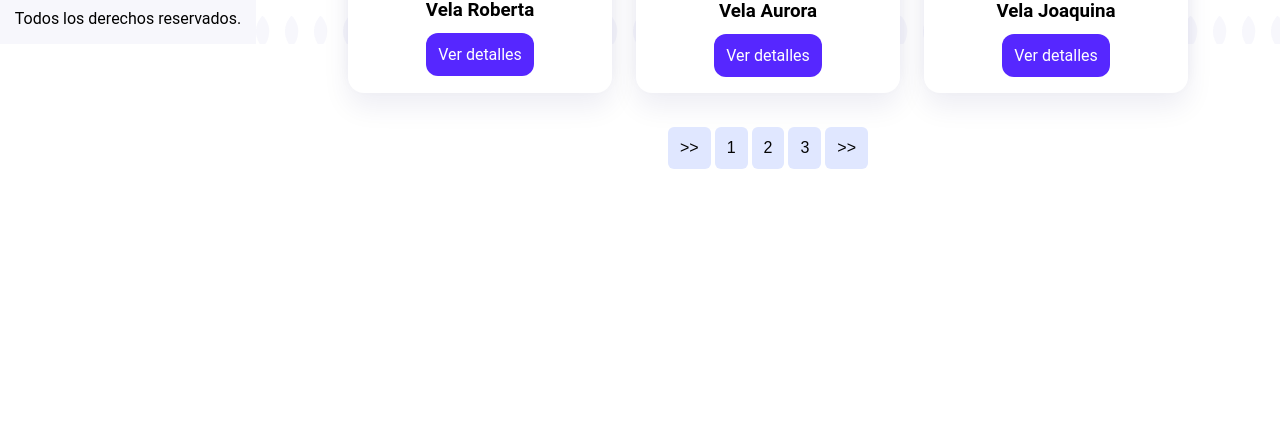
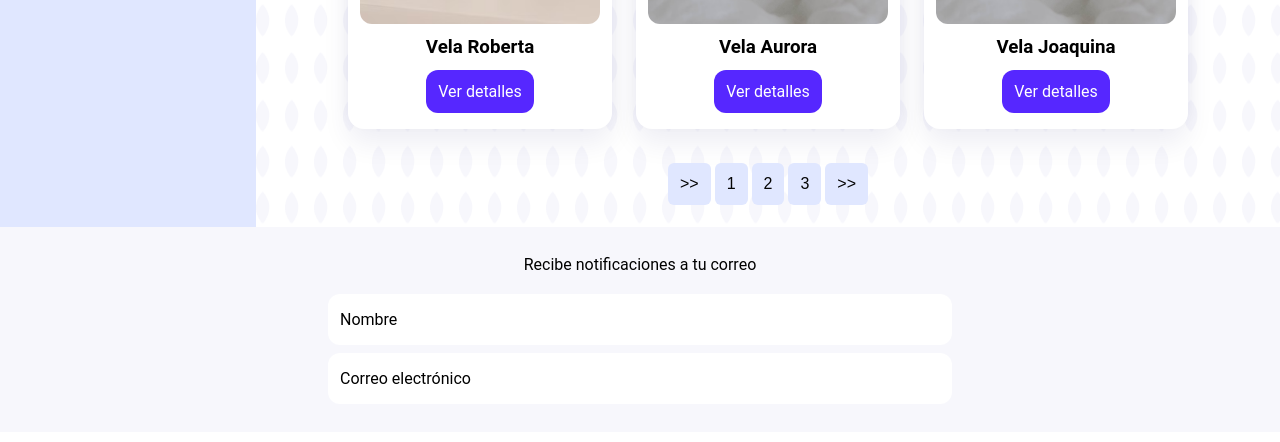
Before and after one commit to jacintaiglesiasl/Desafio-4_2, a plain HTML site: page index.html in a window 1280 px wide. Shown: the part 756-1198 px from the top of the page. Before the commit the page ends 927 px from the top, so only its background shows below. Drawn offline with Linux system fonts and the light colour scheme; files whose address does not match are found by name.

Commit message:
Cambios3

```diff
--- a/assets/css/style.css
+++ b/assets/css/style.css
@@ -9,12 +9,13 @@ body {
 body {
     display: grid;
     height: 100vh;
-    grid-template-rows: 10% 12% 68% 10% ;
+    grid-template-rows: 10% 12% auto auto 10% ;
     grid-template-columns: 100% ;
     grid-template-areas:
     "nav"
     "section"
     "main"
+    "aside"
     "footer";
 
     /* eliminar menu */
@@ -60,6 +61,17 @@ main {
 .pages {
     margin-bottom: 36px;
 }
+ /* edición input*/
+ .input {
+    display: flex;
+    background-color: white;
+    align-items: center;
+    border-radius: 12px;
+    width: 380px;
+    padding-left: 12px;
+    padding-right: 12px;
+    margin: 4px;
+}
 }
 }
 
@@ -67,13 +79,13 @@ main {
 @media screen and (min-width: 577px) {
     body {
         display: grid;
-        height: 100vh;
-        grid-template-rows: 10% 80% 10%;
+        grid-template-rows: 10% auto auto 5%;
         grid-template-columns: 20% 80% ;
         grid-template-areas:
           "nav section"
           "nav main"
-          "footer main";
+          "aside aside"
+          "footer footer";
 
         /* edición hamburguesa*/
     .menu {
@@ -103,7 +115,19 @@ main {
       /* edición páginas*/
     .pages {
         margin-top: 20px;
+        margin-bottom: 20px;
     }
+    /* edición input*/
+        .input {
+        display: flex;
+        background-color: white;
+        align-items: center;
+        border-radius: 12px;
+        width: 600px;
+        padding-left: 12px;
+        padding-right: 12px;
+        margin: 4px;
+}
 }
     }
 
@@ -137,7 +161,7 @@ main {
 
 footer {
     grid-area: footer;
-    background-color: #F7F7FC;
+    background-color: white;
     display: flex;
     flex-direction: column;
     align-items: center;
@@ -257,6 +281,18 @@ button:hover{
     align-items: center;
 }
 
+aside {
+    grid-area: aside;
+    background-color: #F7F7FC;
+    display: flex;
+    flex-direction: column;
+    justify-content: center;
+    align-items: center;
+    padding-bottom: 24px;
+    padding-top: 12px;
+
+}
+
 .rrss {
     display: flex;
     gap: 12px;
--- a/index.html
+++ b/index.html
@@ -90,8 +90,17 @@
     <button>3</button>
     <button>>></button>
 </div>
+    </main>
 
-    </main>
+    <aside>
+        <p>Recibe notificaciones a tu correo</p>
+        <div class="input">
+        <p>Nombre</p>
+    </div>
+    <div class="input">
+        <p>Correo electrónico</p>
+    </div>
+    </aside>
 
     <footer>
         <div class="rrss">
@@ -103,7 +112,6 @@
                     <i class="fa-brands fa-instagram"></i>
                 </a>
     </div>
-        <p>Todos los derechos reservados.</p>
     </footer>
 
 </body>
```
Also changed, not shown: 1 other file.
